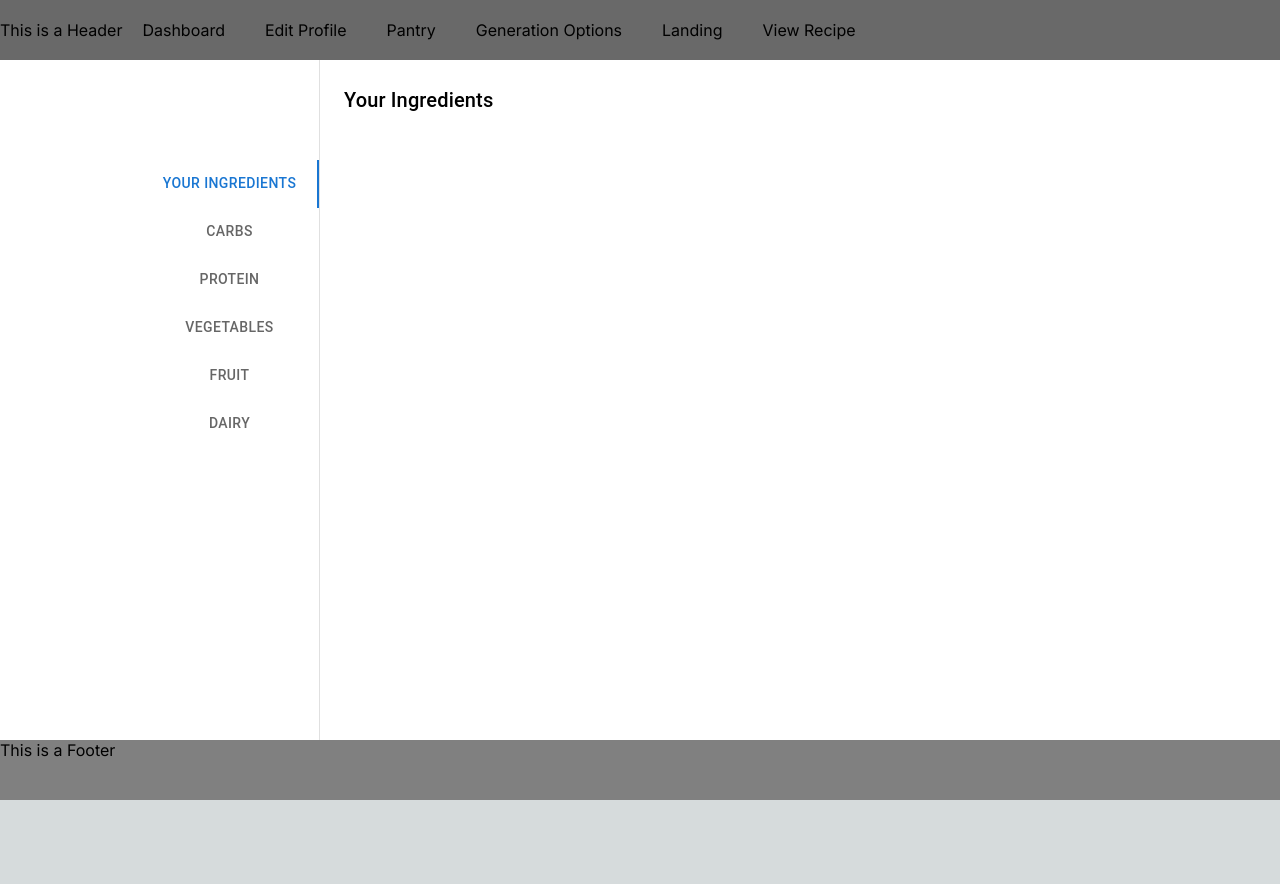
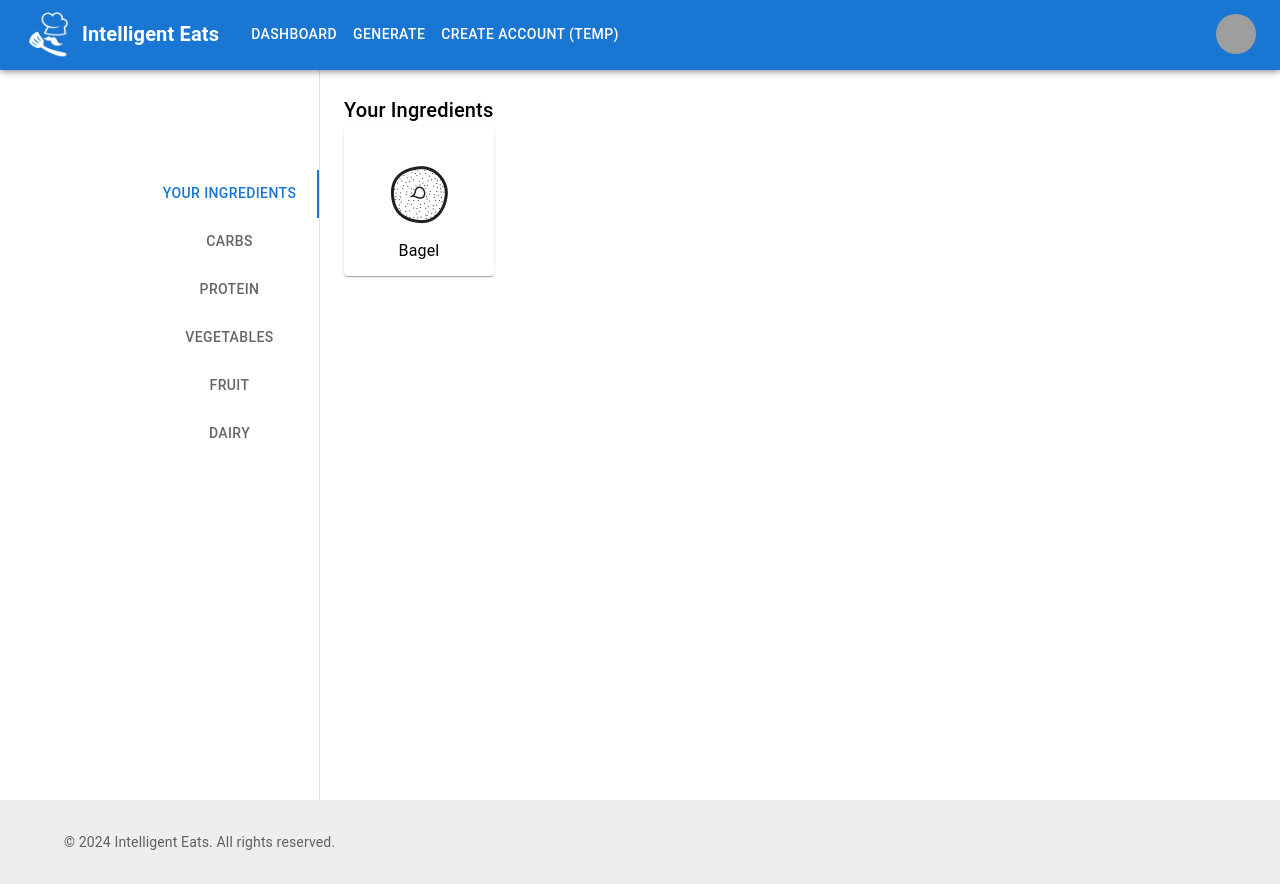
Before and after one commit to UOA-CS732-SE750-Students-2024/project-group-teal-turtles, a Next.js app in the folder frontend/: page /pantry in a window 1280 px wide. Before the commit the page ends 800 px from the top, so only its background shows below. Built offline with nearby package versions, Linux system fonts and the light colour scheme; grey boxes are pictures that could not be loaded.

Commit message:
Jt/feat/header footer (#28)
* feat: header logo responsiveness working

* feat: fixed sticky on AppBar

* feat: added Link functionality to header items

* feat: fixed pantry hydration error

* feat: added (temp) indicator to create account header item

```diff
--- a/frontend/src/app/globals.css
+++ b/frontend/src/app/globals.css
@@ -58,7 +58,6 @@
 html,
 body {
 	max-width: 100vw;
-	overflow-x: hidden;
 }
 
 body {
--- a/frontend/src/app/pantry/page.jsx
+++ b/frontend/src/app/pantry/page.jsx
@@ -9,7 +9,7 @@ function EditIngredients() {
 	return (
 		<Layout>
 			<Stack
-				sx={{ backgroundColor: "#FFFFFF", minHeight: "calc(100vh - 120px)" }}
+				sx={{ backgroundColor: "#FFFFFF", minHeight: "calc(100vh - 70px)" }}
 				alignItems="center"
 				justifyContent="center"
 			>
@@ -18,7 +18,7 @@ function EditIngredients() {
 						backgroundColor: "#FFF0FF",
 						height: "100%",
 						width: "100%",
-						minHeight: "calc(100vh - 120px)",
+						minHeight: "calc(100vh - 70px)",
 						maxWidth: 1000
 					}}
 				>
--- a/frontend/src/components/Layout/Layout.jsx
+++ b/frontend/src/components/Layout/Layout.jsx
@@ -1,10 +1,12 @@
 import React from "react";
-import styles from "./Layout.module.css";
+import ResponsiveAppBar from "./ResponsiveAppBar";
+import { BottomNavigation, Box } from "@mui/material";
+import StickyFooter from "./StickyFooter";
 
 export default function Layout({ children }) {
 	return (
-		<div className={styles.body}>
-			<header className={styles.header}>
+		<Box sx={{ minHeight: "100vh", display: "flex", flexDirection: "column" }}>
+			{/* <header className={styles.header}>
 				This is a Header
 				<a href="/dashboard" className={styles.headeritem}>
 					Dashboard
@@ -24,9 +26,11 @@ export default function Layout({ children }) {
 				<a href="/view-recipe" className={styles.headeritem}>
 					View Recipe
 				</a>
-			</header>
-			<main>{children}</main>
-			<footer className={styles.footer}>This is a Footer</footer>
-		</div>
+			</header> */}
+			<ResponsiveAppBar />
+			<Box sx={{ flexGrow: "1" }}>{children}</Box>
+			{/* <BottomNavigation sx={{ flexGrow: "0" }}>This is a bottom navigation</BottomNavigation> */}
+			<StickyFooter />
+		</Box>
 	);
 }
--- a/frontend/src/components/Layout/Layout.module.css
+++ /dev/null
@@ -1,23 +0,0 @@
-.body {
-	min-height: 100vh;
-	display: flex;
-	flex-direction: column;
-}
-
-.header {
-	min-height: 60px;
-	background-color: dimgrey;
-	display: flex;
-	align-items: center;
-}
-
-.headeritem {
-	height: 100%;
-	padding: 10px 20px;
-}
-
-.footer {
-	min-height: 60px;
-	margin-top: auto;
-	background-color: grey;
-}
--- /dev/null
+++ b/frontend/src/components/Layout/ResponsiveAppBar.jsx
@@ -0,0 +1,183 @@
+"use client";
+
+import * as React from "react";
+import AppBar from "@mui/material/AppBar";
+import Box from "@mui/material/Box";
+import Toolbar from "@mui/material/Toolbar";
+import IconButton from "@mui/material/IconButton";
+import Typography from "@mui/material/Typography";
+import Menu from "@mui/material/Menu";
+import MenuIcon from "@mui/icons-material/Menu";
+import Container from "@mui/material/Container";
+import Avatar from "@mui/material/Avatar";
+import Button from "@mui/material/Button";
+import Tooltip from "@mui/material/Tooltip";
+import MenuItem from "@mui/material/MenuItem";
+import Image from "next/image";
+import { Link } from "@mui/material";
+
+const pages = [
+	{ name: "Dashboard", url: "/dashboard" },
+	{ name: "Generate", url: "/generation-options" },
+	{ name: "Create account (Temp)", url: "/create-account" } // for testing
+];
+const settings = [
+	{ name: "Profile", url: "/profile" },
+	{ name: "Pantry", url: "/pantry" },
+	{ name: "Logout", url: "/logout" }
+];
+
+function ResponsiveAppBar() {
+	const [anchorElNav, setAnchorElNav] = React.useState(null);
+	const [anchorElUser, setAnchorElUser] = React.useState(null);
+
+	const handleOpenNavMenu = (event) => {
+		setAnchorElNav(event.currentTarget);
+	};
+	const handleOpenUserMenu = (event) => {
+		setAnchorElUser(event.currentTarget);
+	};
+
+	const handleCloseNavMenu = () => {
+		setAnchorElNav(null);
+	};
+
+	const handleCloseUserMenu = () => {
+		setAnchorElUser(null);
+	};
+
+	return (
+		<AppBar position="sticky" sx={{ top: 0, justifyContent: "flex-start", height: 70 }}>
+			<Container maxWidth="xl">
+				<Toolbar disableGutters>
+					<Box sx={{ display: { xs: "none", md: "flex" }, mr: 1 }}>
+						<Image
+							src={"/logo.png"}
+							alt={"Logo"}
+							width={50}
+							height={50}
+							sx={{ display: { xs: "none", md: "flex" }, mr: 1 }}
+						/>
+						<Typography
+							variant="h6"
+							noWrap
+							component="a"
+							href="/landing"
+							sx={{
+								my: "auto",
+								ml: 1,
+								mr: 2,
+								fontWeight: 700,
+								color: "inherit",
+								textDecoration: "none"
+							}}
+						>
+							Intelligent Eats
+						</Typography>
+					</Box>
+
+					<Box sx={{ flexGrow: 1, display: { xs: "flex", md: "none" } }}>
+						<IconButton
+							size="large"
+							aria-label="account of current user"
+							aria-controls="menu-appbar"
+							aria-haspopup="true"
+							onClick={handleOpenNavMenu}
+							color="inherit"
+						>
+							<MenuIcon />
+						</IconButton>
+						<Menu
+							id="menu-appbar"
+							anchorEl={anchorElNav}
+							anchorOrigin={{
+								vertical: "bottom",
+								horizontal: "left"
+							}}
+							keepMounted
+							transformOrigin={{
+								vertical: "top",
+								horizontal: "left"
+							}}
+							open={Boolean(anchorElNav)}
+							onClose={handleCloseNavMenu}
+							sx={{
+								display: { xs: "block", md: "none" }
+							}}
+						>
+							{pages.map((page) => (
+								<MenuItem key={page} onClick={handleCloseNavMenu}>
+									<Link textAlign="center" href={page.url} sx={{ textDecoration: "none", color: "black" }}>
+										{page.name}
+									</Link>
+								</MenuItem>
+							))}
+						</Menu>
+					</Box>
+					<Box sx={{ display: { xs: "flex", md: "none", flexGrow: 1 }, mr: 1 }}>
+						<Image src={"/logo.png"} alt={"Logo"} width={50} height={50} />
+						<Typography
+							variant="h6"
+							noWrap
+							component="a"
+							href="/landing"
+							sx={{
+								my: "auto",
+								ml: 1,
+								fontWeight: 700,
+								color: "inherit",
+								textDecoration: "none"
+							}}
+						>
+							Intelligent Eats
+						</Typography>
+					</Box>
+					<Box sx={{ flexGrow: 1, display: { xs: "none", md: "flex" } }}>
+						{pages.map((page) => (
+							<Button
+								key={page}
+								onClick={handleCloseNavMenu}
+								href={page.url}
+								sx={{ my: 2, color: "white", display: "block" }}
+							>
+								{page.name}
+							</Button>
+						))}
+					</Box>
+					<Box sx={{ flexGrow: 0 }}>
+						<Tooltip title="Open settings">
+							<IconButton onClick={handleOpenUserMenu} sx={{ p: 0 }}>
+								<Avatar alt="Remy Sharp" src="/static/images/avatar/2.jpg" />
+							</IconButton>
+						</Tooltip>
+						<Menu
+							sx={{ mt: "45px" }}
+							id="menu-appbar"
+							anchorEl={anchorElUser}
+							anchorOrigin={{
+								vertical: "top",
+								horizontal: "right"
+							}}
+							keepMounted
+							transformOrigin={{
+								vertical: "top",
+								horizontal: "right"
+							}}
+							open={Boolean(anchorElUser)}
+							onClose={handleCloseUserMenu}
+						>
+							{settings.map((setting) => (
+								<MenuItem key={setting} onClick={handleCloseUserMenu}>
+									<Link textAlign="center" href={setting.url} sx={{ textDecoration: "none", color: "black" }}>
+										{setting.name}
+									</Link>
+								</MenuItem>
+							))}
+						</Menu>
+					</Box>
+				</Toolbar>
+			</Container>
+		</AppBar>
+	);
+}
+export default ResponsiveAppBar;
--- /dev/null
+++ b/frontend/src/components/Layout/StickyFooter.jsx
@@ -0,0 +1,36 @@
+import * as React from "react";
+import Box from "@mui/material/Box";
+import Typography from "@mui/material/Typography";
+import Container from "@mui/material/Container";
+import Link from "@mui/material/Link";
+
+function Copyright() {
+	return (
+		<Typography variant="body2" color="text.secondary">
+			{"© "}
+			{new Date().getFullYear()}{" "}
+			<Link color="inherit" href="/landing" sx={{ textDecoration: "none" }}>
+				Intelligent Eats
+			</Link>
+			{". All rights reserved."}
+		</Typography>
+	);
+}
+
+export default function StickyFooter() {
+	return (
+		<Box
+			component="footer"
+			sx={{
+				py: 4,
+				px: 2,
+				mt: "auto",
+				backgroundColor: (theme) => (theme.palette.mode === "light" ? theme.palette.grey[200] : theme.palette.grey[800])
+			}}
+		>
+			<Container maxWidth="lg">
+				<Copyright />
+			</Container>
+		</Box>
+	);
+}
--- a/frontend/src/components/Pantry/PantryTabs.jsx
+++ b/frontend/src/components/Pantry/PantryTabs.jsx
@@ -17,11 +17,7 @@ function TabPanel(props) {
 			aria-labelledby={`vertical-tab-${index}`}
 			{...other}
 		>
-			{value === index && (
-				<Box sx={{ p: 3 }}>
-					<Typography>{children}</Typography>
-				</Box>
-			)}
+			{value === index && <Box sx={{ p: 3 }}>{children}</Box>}
 		</div>
 	);
 }
@@ -53,7 +49,7 @@ export default function PantryTabs() {
 				bgcolor: "background.paper",
 				display: "flex",
 				height: "100%",
-				minHeight: "calc(100vh - 120px)"
+				minHeight: "calc(100vh - 70px)"
 			}}
 		>
 			<Tabs
@@ -124,7 +120,12 @@ export default function PantryTabs() {
 }
 
 const itemData = {
-	pantry: [],
+	pantry: [
+		{
+			img: "/images/pantry-icons/carbohydrates/bread/bagel.png",
+			title: "Bagel"
+		}
+	],
 	bread: [
 		{
 			img: "/images/pantry-icons/carbohydrates/bread/bagel.png",
```
Also changed, not shown: frontend/src/app/landing/page.jsx (+7 -2 lines), frontend/public/logo.png (added).
